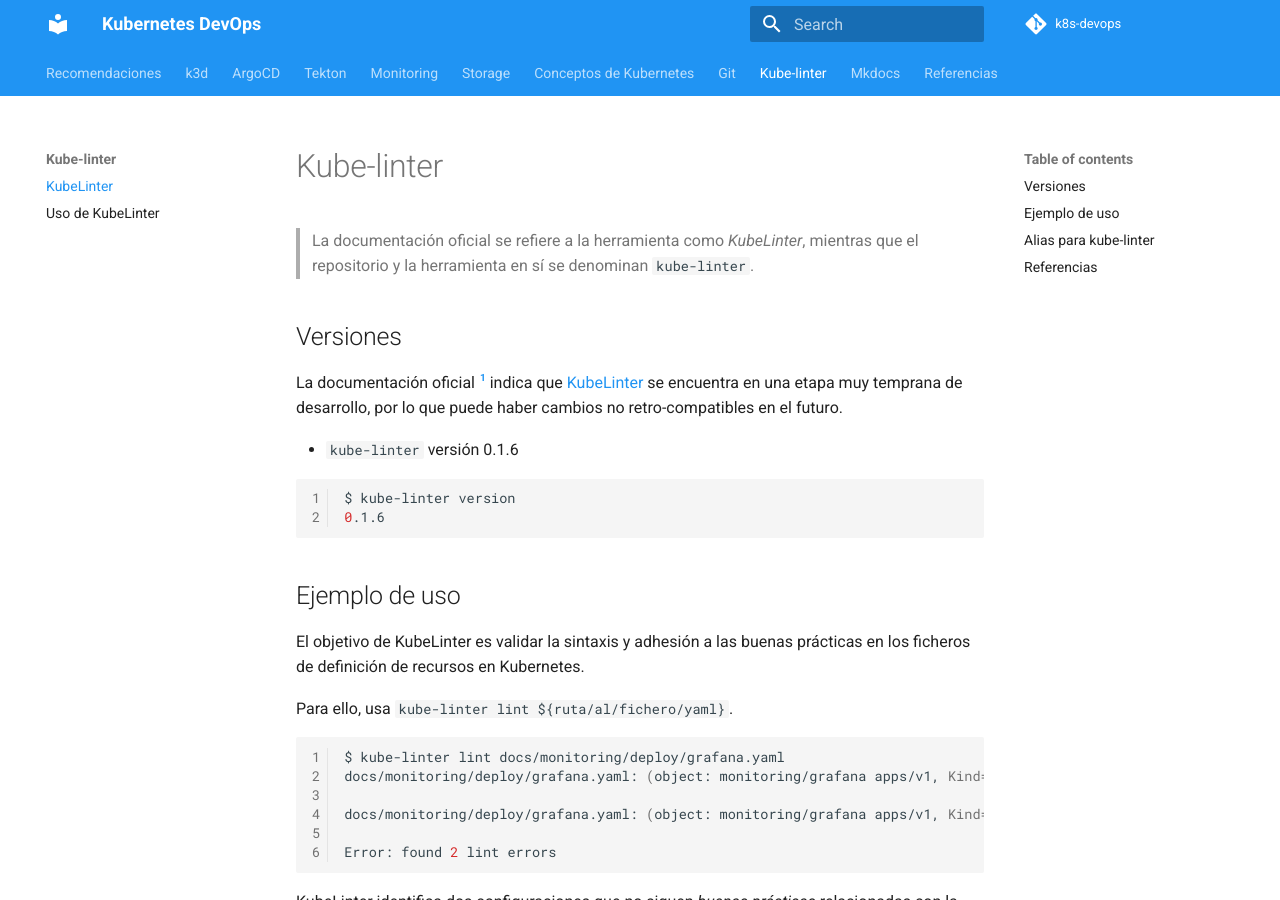
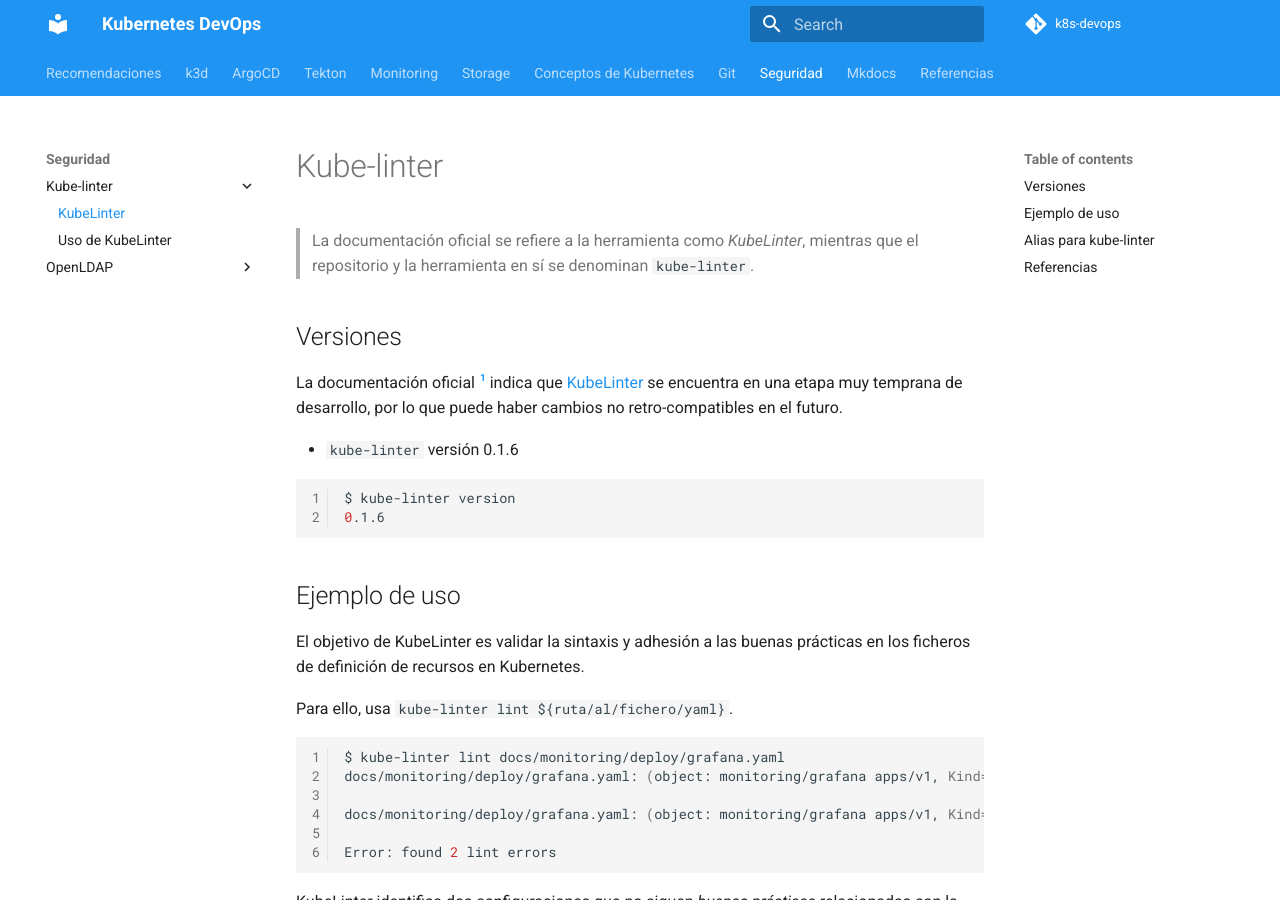
Before and after one commit to onthedock/k8s-devops, an MkDocs documentation site: the page built from docs/seguridad/kube-linter/kube-linter.md, in a window 1280 px wide and 900 px high. Built offline with MkDocs 1.6.1 and Material for MkDocs 9.7.7, drawn with Linux system fonts in a browser that asks for light colours; comment, search, counter and statistics services are not loaded.

Commit message:
Renombrado para incluir OpenLDAP en la seccion de seguridad

```diff
--- a/mkdocs.yml
+++ b/mkdocs.yml
@@ -36,9 +36,13 @@ nav:
       Combinar commits (squash):                              git/combinar-commits.md
       Ejemplo realista sobre cómo combinar commits (squash):  git/ejemplo-combinar-commits.md
       Combinar commits al hacer merge:                        git/combinar-commits-al-hacer-merge.md
-  - Kube-linter:
-      KubeLinter:                  kube-linter/kube-linter.md
-      Uso de KubeLinter:           kube-linter/usando-kube-linter.md
+  - Seguridad:
+      Kube-linter:
+        KubeLinter:                  seguridad/kube-linter/kube-linter.md
+        Uso de KubeLinter:           seguridad/kube-linter/usando-kube-linter.md
+      OpenLDAP:
+        Despliegue de OpenLDAP:      seguridad/openldap/despliegue-de-openldap.md
+
   - Mkdocs:
       Configuración básica:         mkdocs/basic-setup.md
       Servidor de desarrollo:       mkdocs/servidor-de-desarrollo.md
```
Also changed, not shown: docs/seguridad/openldap/despliegue-de-openldap.md (added, +1 -0 lines), docs/seguridad/kube-linter/deploy/jumpod.yaml (renamed from docs/kube-linter/deploy/jumpod.yaml), docs/seguridad/kube-linter/deploy/kubelinter-config-label-release.yaml (renamed from docs/kube-linter/deploy/kubelinter-config-label-release.yaml), docs/seguridad/kube-linter/deploy/kubelinter-config-probes.yaml (renamed from docs/kube-linter/deploy/kubelinter-config-probes.yaml), docs/seguridad/kube-linter/kube-linter.md (renamed from docs/kube-linter/kube-linter.md), docs/seguridad/kube-linter/usando-kube-linter.md (renamed from docs/kube-linter/usando-kube-linter.md).
